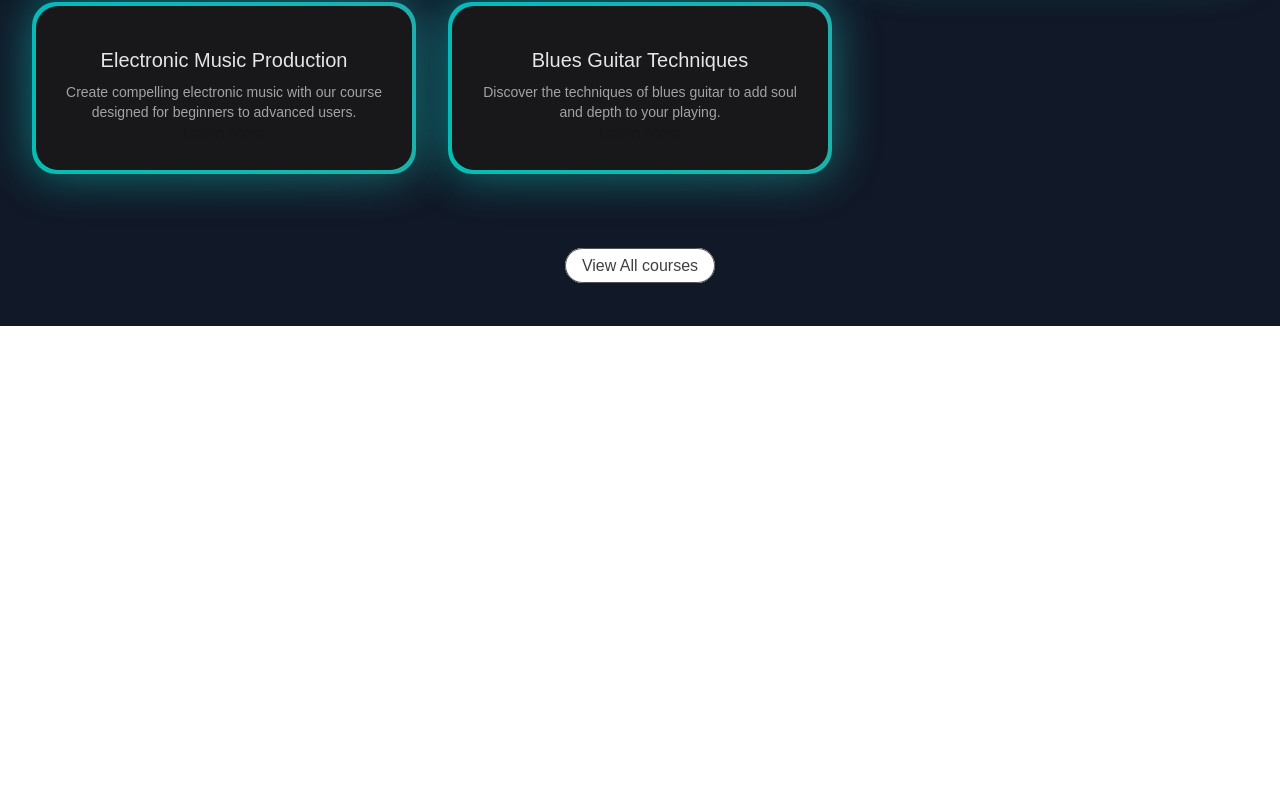
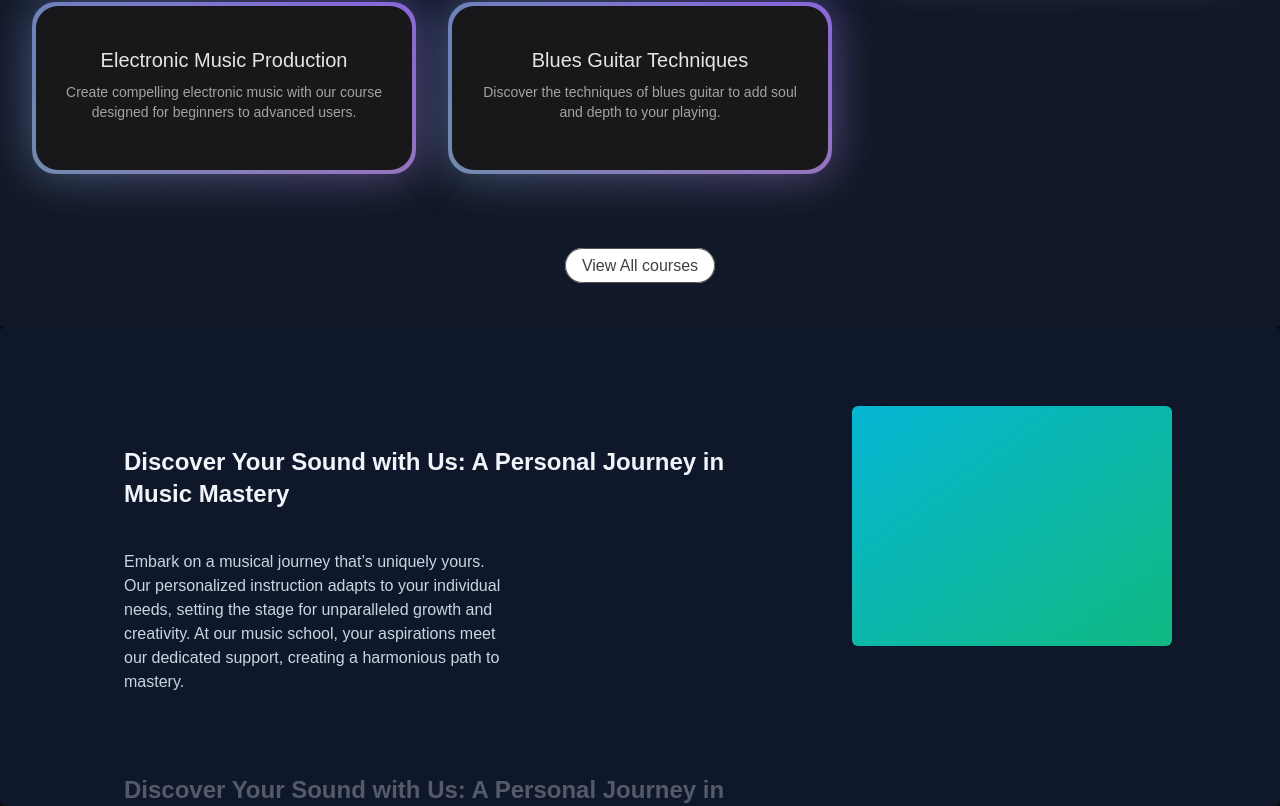
Before and after one commit to vishal862/music-app, a Next.js app: page / in a window 1280 px wide. Shown: the part 1022-1828 px from the top of the page. Before the commit the page ends 1348 px from the top, so only its background shows below. Built offline with nearby package versions, Linux system fonts and the light colour scheme.

Commit message:
why choose us section

```diff
--- a/src/app/page.tsx
+++ b/src/app/page.tsx
@@ -1,5 +1,6 @@
 import FeaturedCourses from '@/components/FeaturedCourses'
 import HeroSection from '@/components/HeroSection'
+import WhyChooseUs from '@/components/WhyChooseUs'
 import React from 'react'
 
 export default function page() {
@@ -8,6 +9,7 @@
       <div className='text-center'></div>
       <HeroSection/>
       <FeaturedCourses/>
+      <WhyChooseUs/>
     </main>
   )
 }
--- /dev/null
+++ b/src/components/WhyChooseUs.tsx
@@ -0,0 +1,45 @@
+"use client";
+import React from "react";
+import { StickyScroll } from "./ui/sticky-scroll-reveal";
+import Image from "next/image";
+
+const musicSchoolContent = [
+  {
+    title: "Discover Your Sound with Us: A Personal Journey in Music Mastery",
+    description:
+      "Embark on a musical journey that’s uniquely yours. Our personalized instruction adapts to your individual needs, setting the stage for unparalleled growth and creativity. At our music school, your aspirations meet our dedicated support, creating a harmonious path to mastery.",
+  },
+  {
+    title: "Discover Your Sound with Us: A Personal Journey in Music Mastery",
+    description:
+      "Embark on a musical journey that’s uniquely yours. Our personalized instruction adapts to your individual needs, setting the stage for unparalleled growth and creativity. At our music school, your aspirations meet our dedicated support, creating a harmonious path to mastery.",
+  },
+  {
+    title: "Discover Your Sound with Us: A Personal Journey in Music Mastery",
+    description:
+      "Embark on a musical journey that’s uniquely yours. Our personalized instruction adapts to your individual needs, setting the stage for unparalleled growth and creativity. At our music school, your aspirations meet our dedicated support, creating a harmonious path to mastery.",
+  },
+  {
+    title: "Live Feedback & Engagement",
+    description:
+      "Immerse yourself in an interactive learning experience where feedback is immediate, just like real-time changes in a collaborative project. This approach enhances your understanding and mastery of music concepts and performance techniques.",
+  },
+  {
+    title: "Cutting-Edge Curriculum",
+    description:
+      "Our curriculum is continuously updated to include the latest music education trends and technologies, ensuring you’re always learning with the most current and effective methods. Say goodbye to outdated materials and welcome an education that evolves with the industry.",
+  },
+  {
+    title: "Limitless Learning Opportunities",
+    description:
+      "With our expansive resource library and dynamic course offerings, you’ll never find yourself without something new to explore. Our platform provides continuous opportunities for growth, ensuring your musical skills are always advancing.",
+  },
+];
+
+export default function WhyChooseUs() {
+  return (
+      <div>
+        <StickyScroll content={musicSchoolContent}/>
+      </div>
+  )
+}
--- /dev/null
+++ b/src/components/ui/sticky-scroll-reveal.tsx
@@ -0,0 +1,112 @@
+"use client";
+import React, { useEffect, useRef, useState } from "react";
+import { useMotionValueEvent, useScroll } from "framer-motion";
+import { motion } from "framer-motion";
+import { cn } from "@/lib/utils";
+
+export const StickyScroll = ({
+  content,
+  contentClassName,
+}: {
+  content: {
+    title: string;
+    description: string;
+    content?: React.ReactNode | any;
+  }[];
+  contentClassName?: string;
+}) => {
+  const [activeCard, setActiveCard] = React.useState(0);
+  const ref = useRef<any>(null);
+  const { scrollYProgress } = useScroll({
+    // uncomment line 22 and comment line 23 if you DONT want the overflow container and want to have it change on the entire page scroll
+    // target: ref
+    container: ref,
+    offset: ["start start", "end start"],
+  });
+  const cardLength = content.length;
+
+  useMotionValueEvent(scrollYProgress, "change", (latest) => {
+    const cardsBreakpoints = content.map((_, index) => index / cardLength);
+    const closestBreakpointIndex = cardsBreakpoints.reduce(
+      (acc, breakpoint, index) => {
+        const distance = Math.abs(latest - breakpoint);
+        if (distance < Math.abs(latest - cardsBreakpoints[acc])) {
+          return index;
+        }
+        return acc;
+      },
+      0
+    );
+    setActiveCard(closestBreakpointIndex);
+  });
+
+  const backgroundColors = [
+    "var(--slate-900)",
+    "var(--black)",
+    "var(--neutral-900)",
+  ];
+  const linearGradients = [
+    "linear-gradient(to bottom right, var(--cyan-500), var(--emerald-500))",
+    "linear-gradient(to bottom right, var(--pink-500), var(--indigo-500))",
+    "linear-gradient(to bottom right, var(--orange-500), var(--yellow-500))",
+  ];
+
+  const [backgroundGradient, setBackgroundGradient] = useState(
+    linearGradients[0]
+  );
+
+  useEffect(() => {
+    setBackgroundGradient(linearGradients[activeCard % linearGradients.length]);
+  }, [activeCard]);
+
+  return (
+    <motion.div
+      animate={{
+        backgroundColor: backgroundColors[activeCard % backgroundColors.length],
+      }}
+      className="h-[30rem] overflow-y-auto flex justify-center relative space-x-10 rounded-md p-10"
+      ref={ref}
+    >
+      <div className="div relative flex items-start px-4">
+        <div className="max-w-2xl">
+          {content.map((item, index) => (
+            <div key={item.title + index} className="my-20">
+              <motion.h2
+                initial={{
+                  opacity: 0,
+                }}
+                animate={{
+                  opacity: activeCard === index ? 1 : 0.3,
+                }}
+                className="text-2xl font-bold text-slate-100"
+              >
+                {item.title}
+              </motion.h2>
+              <motion.p
+                initial={{
+                  opacity: 0,
+                }}
+                animate={{
+                  opacity: activeCard === index ? 1 : 0.3,
+                }}
+                className="text-kg text-slate-300 max-w-sm mt-10"
+              >
+                {item.description}
+              </motion.p>
+            </div>
+          ))}
+          <div className="h-40" />
+        </div>
+      </div>
+      <div
+        style={{ background: backgroundGradient }}
+        className={cn(
+          "hidden lg:block h-60 w-80 rounded-md bg-white sticky top-10 overflow-hidden",
+          contentClassName
+        )}
+      >
+        {content[activeCard].content ?? null}
+      </div>
+    </motion.div>
+  );
+};
```
Also changed, not shown: src/components/HeroSection.tsx (+14 -15 lines).
